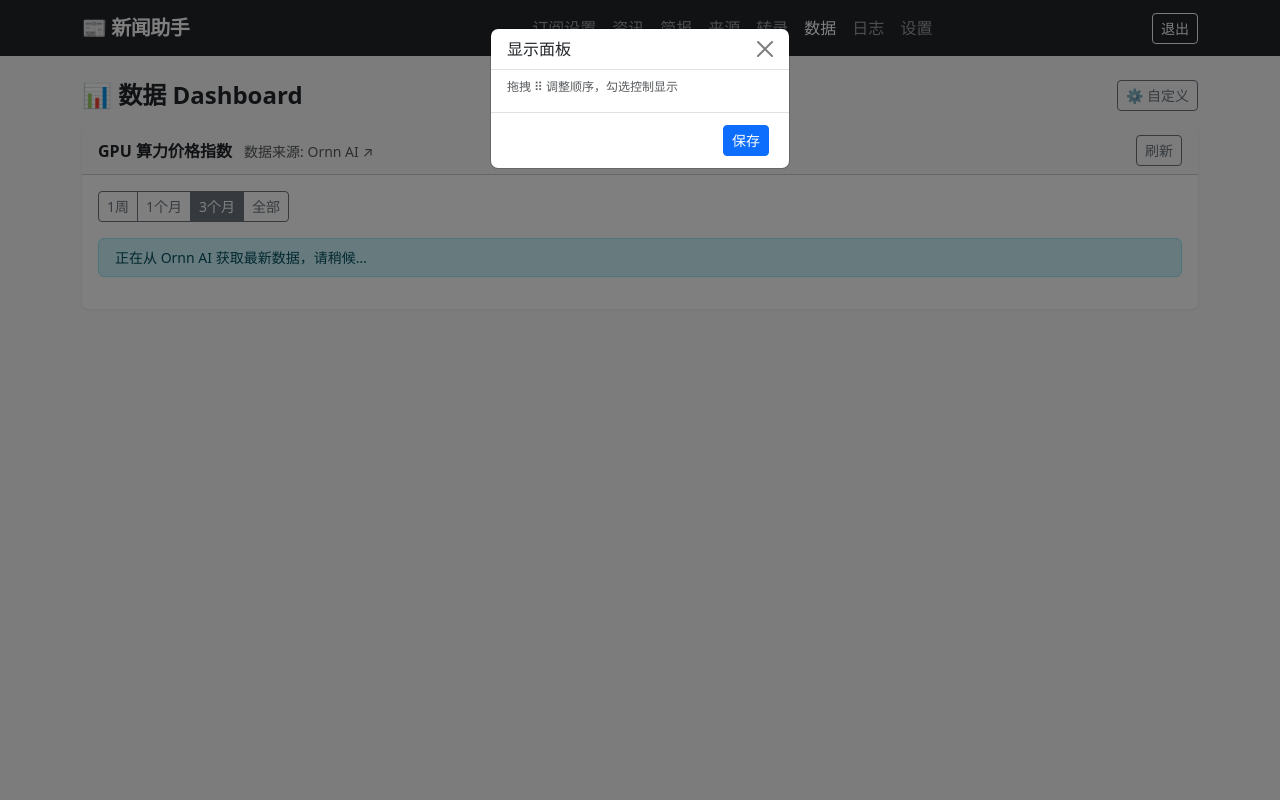
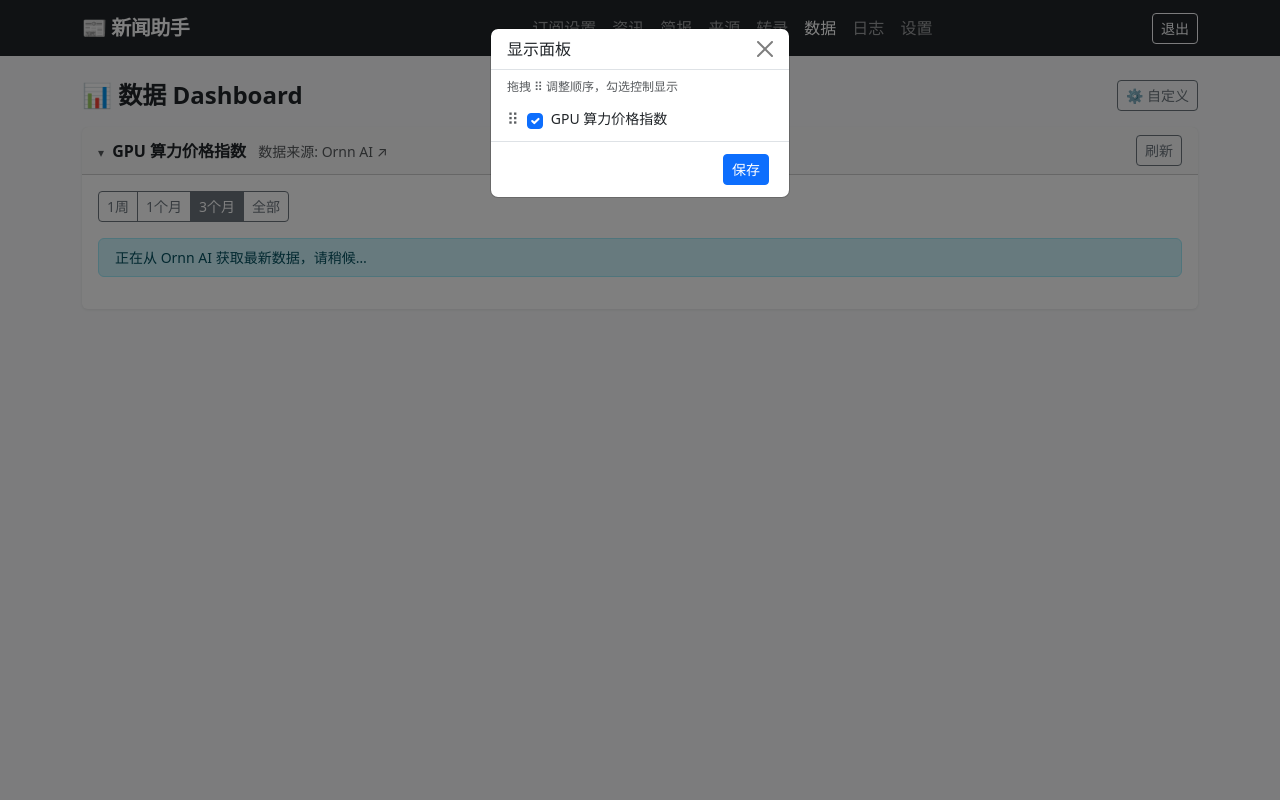
Before and after one commit to Cannedtofu/tofuhouse, a Flask app: page /dashboard in a window 1280 px wide, after a click on "⚙ 自定义". Run offline with Flask 3, Linux system fonts and the light colour scheme; a user stored in the database is signed in; data comes from the database, SQL or seed files in the repository; data that the repository does not hold is empty; some libraries are stand-ins or nearby versions.

Commit message:
feat: include GPU price chart in 自定义 panel (fold, visibility, reorder)

```diff
--- a/news_agent/templates/dashboard.html
+++ b/news_agent/templates/dashboard.html
@@ -61,16 +61,20 @@
 {% endif %}
 
 <!-- GPU Price Chart Section -->
-<div class="card mb-4">
-  <div class="card-header d-flex align-items-center justify-content-between py-2">
+<div class="card mb-4" id="panel-gpu-prices" data-script="gpu-prices">
+  <div class="card-header d-flex align-items-center justify-content-between py-2"
+       style="cursor:pointer;user-select:none"
+       onclick="toggleFold('gpu-prices')">
     <div>
+      <span class="fold-chevron me-1 text-muted" style="font-size:.75rem">▾</span>
       <span class="fw-semibold">GPU 算力价格指数</span>
       <a href="https://dashboard.ornnai.com" target="_blank" rel="noopener"
-         class="ms-2 small text-muted text-decoration-none">
+         class="ms-2 small text-muted text-decoration-none"
+         onclick="event.stopPropagation()">
         数据来源: Ornn AI ↗
       </a>
     </div>
-    <div class="d-flex align-items-center gap-2">
+    <div class="d-flex align-items-center gap-2" onclick="event.stopPropagation()">
       <span id="gpu-last-updated" class="small text-muted"></span>
       <button id="gpu-refresh-btn" class="btn btn-sm btn-outline-secondary" onclick="refreshGpuPrices()">
         <span id="gpu-refresh-spinner" class="spinner-border spinner-border-sm d-none me-1"></span>
@@ -78,7 +82,7 @@
       </button>
     </div>
   </div>
-  <div class="card-body">
+  <div class="card-body" id="body-gpu-prices">
     <!-- GPU toggle buttons -->
     <div id="gpu-toggles" class="d-flex flex-wrap gap-2 mb-3" style="display:none!important"></div>
 
@@ -120,6 +124,13 @@
       </div>
       <div class="modal-body px-3 py-2" id="drag-list">
         <p class="text-muted small mb-2" style="font-size:.75rem">拖拽 ⠿ 调整顺序，勾选控制显示</p>
+        <div class="drag-item d-flex align-items-center gap-2 py-1 rounded"
+             draggable="true" data-panel="panel-gpu-prices">
+          <span class="drag-handle text-muted" style="cursor:grab;font-size:1rem;line-height:1">⠿</span>
+          <input type="checkbox" class="form-check-input panel-toggle flex-shrink-0"
+                 id="toggle-gpu" data-panel="panel-gpu-prices" checked>
+          <label class="form-check-label small mb-0" for="toggle-gpu">GPU 算力价格指数</label>
+        </div>
         {% for s in script_panels %}
         <div class="drag-item d-flex align-items-center gap-2 py-1 rounded"
              draggable="true"
```
